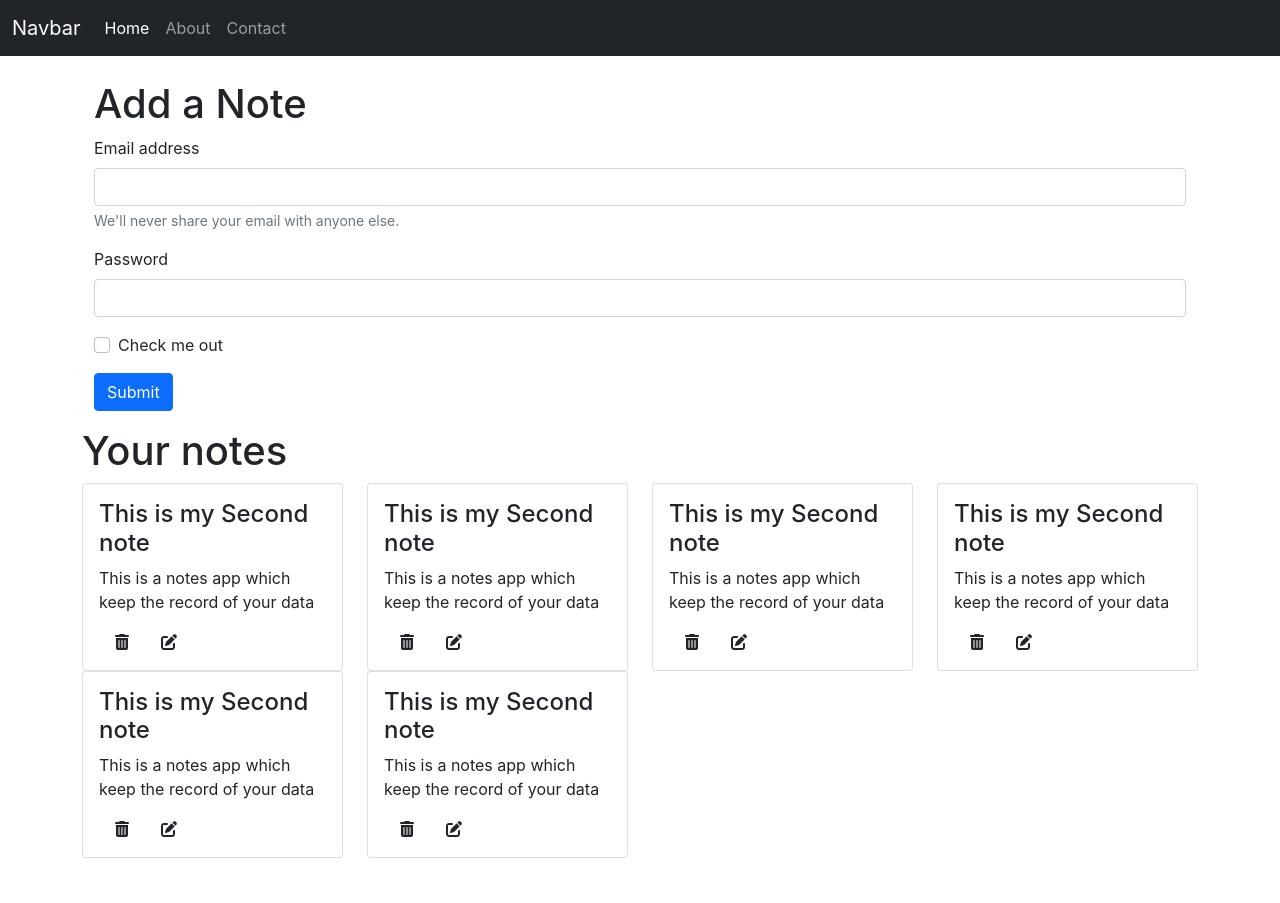
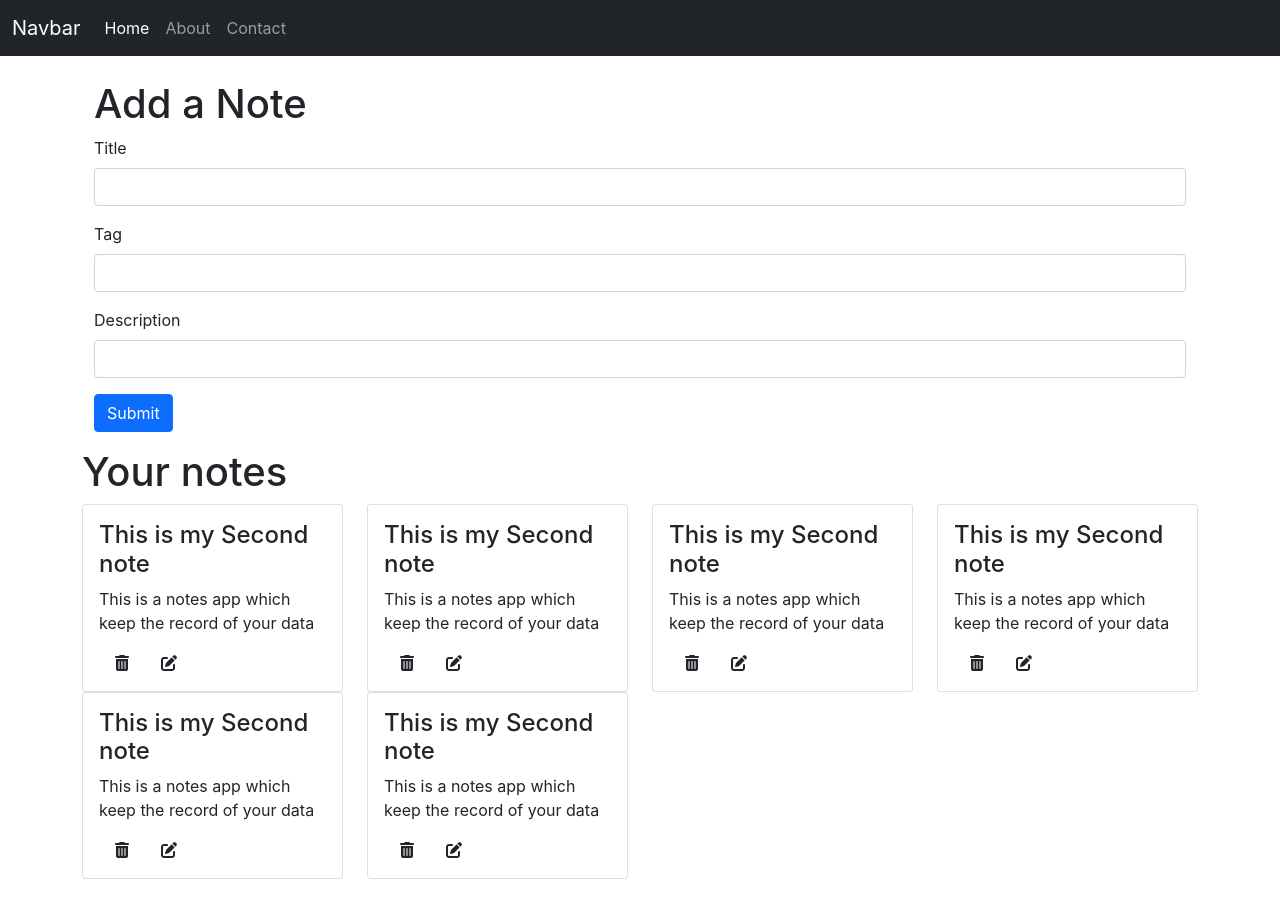
Before and after one commit to aaqure786/iNoteBook, a React (Create React App) app in the folder i-note-book/: page / in a window 1280 px wide. Before the commit the page ends 882 px from the top, so only its background shows below. Built offline with nearby package versions, Linux system fonts and the light colour scheme.

Commit message:
Adding Add notes functionality

```diff
--- a/i-note-book/src/components/AddNotes.js
+++ b/i-note-book/src/components/AddNotes.js
@@ -1,24 +1,37 @@
-import React from 'react'
+import React, {useContext, useState} from 'react'
+import noteContext from '../context/notes/noteContext';
 
 const AddNotes = () => {
+  const context = useContext(noteContext);
+  const [note, setNote] = useState({title : "", description : "" ,tag: ""})
+    const { addNotes } = context;
+
+    const handleClick = (e) => {
+      e.preventDefault();
+      addNotes(note.title,note.description,note.tag);
+
+    }
+    const onChange = (e) => {
+      setNote({...note, [e.target.name]: e.target.value} )
+    }
   return (
     <div className='container my-3'>
     <h1>Add a Note</h1>
       <form>
         <div className="mb-3">
-          <label htmlFor="exampleInputEmail1" className="form-label">Email address</label>
-          <input type="email" className="form-control" id="exampleInputEmail1" aria-describedby="emailHelp" />
-          <div id="emailHelp" className="form-text">We'll never share your email with anyone else.</div>
+          <label htmlFor="title" className="form-label">Title</label>
+          <input type="text" className="form-control" id="title" name='title' aria-describedby="emailHelp" onChange={onChange}/>
         </div>
         <div className="mb-3">
-          <label htmlFor="exampleInputPassword1" className="form-label">Password</label>
-          <input type="password" className="form-control" id="exampleInputPassword1" />
+          <label htmlFor="tag" className="form-label">Tag</label>
+          <input type="text" className="form-control" id="tag" name='tag' aria-describedby="emailHelp" onChange={onChange}/>
         </div>
-        <div className="mb-3 form-check">
-          <input type="checkbox" className="form-check-input" id="exampleCheck1" />
-          <label className="form-check-label" htmlFor="exampleCheck1">Check me out</label>
+        <div className="mb-3">
+          <label htmlFor="description" className="form-label">Description</label>
+          <input type="text" className="form-control" id="description" name='description' onChange={onChange}/>
         </div>
-        <button type="submit" className="btn btn-primary" >Submit</button>
+
+        <button type="submit" className="btn btn-primary" onClick={handleClick}>Submit</button>
       </form>
 
     </div>
--- a/i-note-book/src/context/notes/NoteState.js
+++ b/i-note-book/src/context/notes/NoteState.js
@@ -65,17 +65,18 @@
 
       //Add a note
       const addNotes = (title,description,tag) => {
+        console.log("Adding a new note")
        const note = {
-          "_id": "625dc78b0a86ab69bdbe8d27",
+          "_id": "625dc78b0a86ab69bddc8d12",
           "user": "625c6fdab3fa1c4818494977",
-          "title": "This is my Second note",
-          "description": "This is a notes app which keep the record of your data",
-          "tag": "General",
+          "title": title,
+          "description": description,
+          "tag": tag,
           "date": "2022-04-18T20:18:19.714Z",
           "__v": 0
 
         }
-        setNotes(notes.push(note))
+        setNotes(notes.concat(note))
       }
       //Edit a note
       const editNotes = (id)=>{
```
